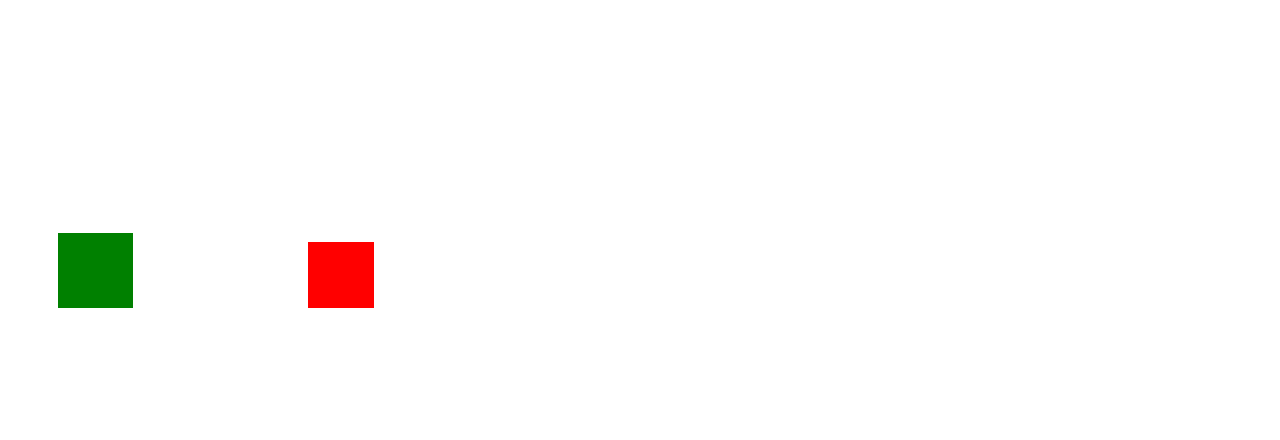
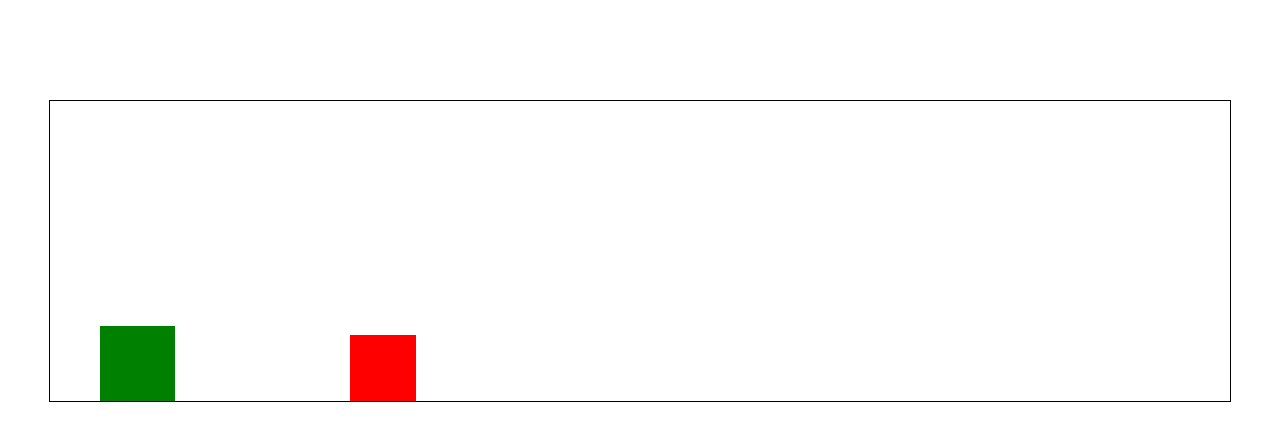
Before and after one commit to RyuKoki/010123131, a plain HTML site: page spider_runner_game[demo]/index[demo].html in a window 1280 px wide. Drawn offline with Linux system fonts and the light colour scheme.

Commit message:
Update index[demo].html

```diff
--- a/spider_runner_game[demo]/index[demo].html
+++ b/spider_runner_game[demo]/index[demo].html
@@ -2,9 +2,19 @@
 <html lang="en">
     <head>
         <title>Spider Runner | DEMO</title>
+        <style>
+            .text-center {
+                text-align: center;
+                margin-left: auto;
+                margin-right: auto;
+                margin-top: 100px;
+            }
+        </style>
     </head>
     <body>
-        <canvas id="canvas"></canvas>
-        <script src="main.js"></script>
+        <div class="text-center">
+            <canvas id="canvas" style="border:1px solid #000000;"></canvas>
+            <script src="main.js"></script>
+        </div>
     </body>
 </html>
```
